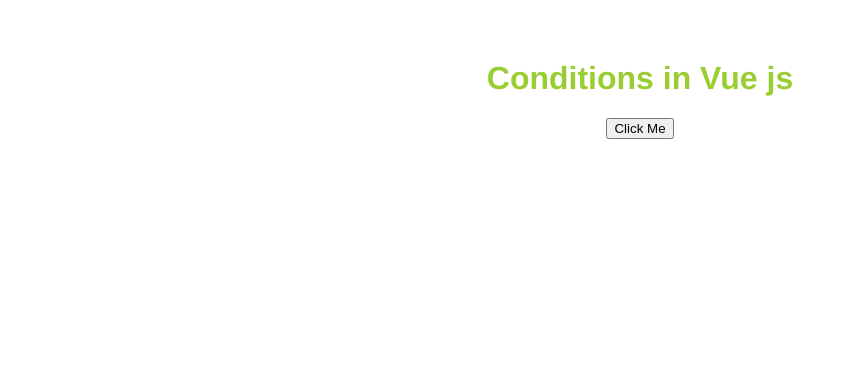
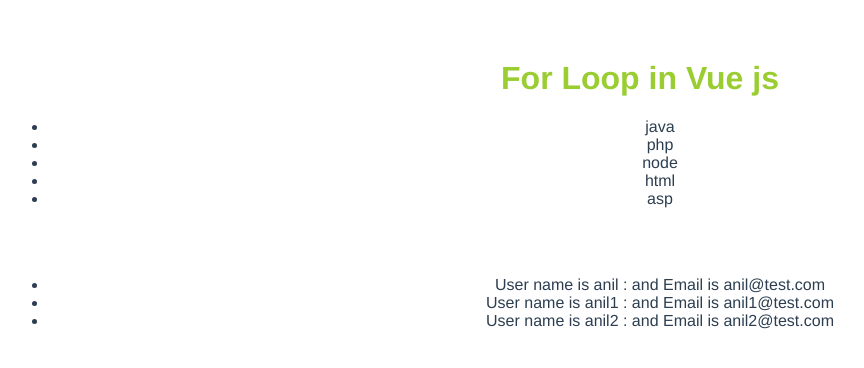
Before and after one commit to hninhnin0929/vue-sample-app-v1, a Vue app: page /#/ in a window 1280 px wide. Shown: the top 368 px of the page, without its empty margins (0-864 px from the left). Built offline with nearby package versions, Linux system fonts and the light colour scheme.

Commit message:
array in data property, apply loop on it

```diff
--- a/src/components/Home.vue
+++ b/src/components/Home.vue
@@ -22,9 +22,22 @@
         <h4>Technology : {{ technology }}</h4>
         <h4>I am a : {{ profession }}</h4> -->
 
-        <h1 v-if="show">Conditions in Vue js</h1>
+        <!-- <h1 v-if="show">Conditions in Vue js</h1>
         <h1 v-else>Else Conditions in Vue js</h1>
-        <button v-on:click="show=false">Click Me</button>
+        <button v-on:click="show=false">Click Me</button> -->
+
+        <h1>For Loop in Vue js</h1>
+        <ul>
+            <li v-for="item in technology" :key="item">
+                {{ item }}
+            </li>
+        </ul>
+        <br /><br />
+        <ul>
+            <li v-for="item in users" :key="item.name">
+                User name is {{ item.name }} : and Email is {{ item.email }}
+            </li>
+        </ul>
     </div>
 </template>
 
@@ -33,7 +46,27 @@
         name: "Home",
         data(){
             return{
-               show : true
+               technology: [
+                "java",
+                "php",
+                "node",
+                "html",
+                "asp"
+               ],
+               users: [
+                {
+                name: 'anil',
+                email: 'anil@test.com'
+                },
+                {
+                name: 'anil1',
+                email: 'anil1@test.com'
+                },
+                {
+                name: 'anil2',
+                email: 'anil2@test.com'
+                },
+            ]
             }
         },
         methods: {
```
